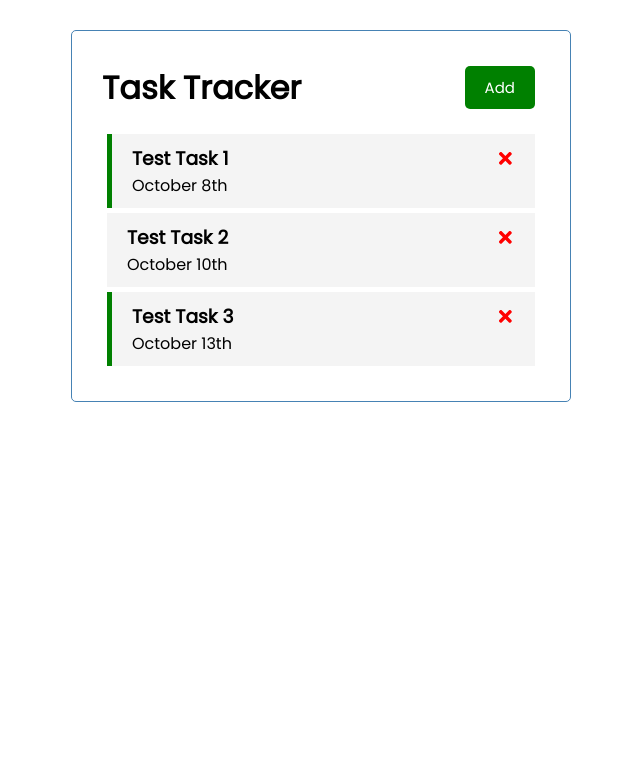
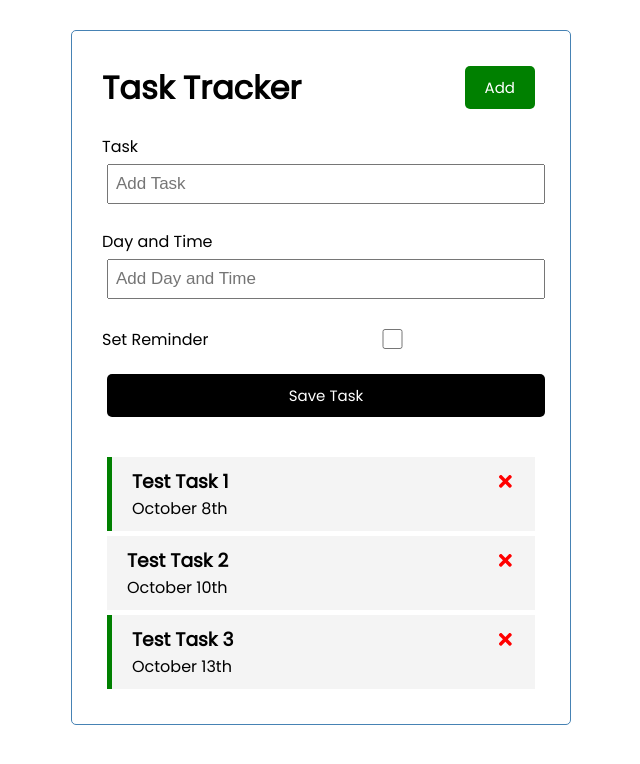
Before and after one commit to jdelia1/react-task-tracker, a React (Create React App) app: page / in a window 1280 px wide. Shown: the top 764 px of the page, without its empty margins (319-959 px from the left). Built offline with nearby package versions, Linux system fonts and the light colour scheme.

Commit message:
add task functionality

```diff
--- a/src/App.js
+++ b/src/App.js
@@ -1,5 +1,6 @@
 import Header from './components/Header'
 import Tasks from './components/Tasks'
+import AddTask from './components/AddTask'
 import {useState} from 'react'
 
 function App() {
@@ -24,6 +25,14 @@
         }
     ])
 
+    // Add Task
+    const addTask = (task) => {
+        // Not a guaranteed solution for ID!!!
+        const id = Math.floor(Math.random() * 10000) + 1
+        const newTask = { id, ...task }
+        setTasks([...tasks, newTask])
+    }
+
     // Delete Task
     const deleteTask = (id) => {
         setTasks(tasks.filter((task) => task.id !== id))
@@ -37,6 +46,7 @@
     return (
         <div className="container">
             <Header />
+            <AddTask onAdd={addTask} />
             {tasks.length > 0 ?
                 <Tasks tasks={tasks} onDelete={deleteTask} onToggle={toggleReminder}/> :
                 <p>No Tasks</p>}
--- /dev/null
+++ b/src/components/AddTask.js
@@ -0,0 +1,46 @@
+import { useState } from 'react'
+
+const AddTask = ({onAdd}) => {
+    const [text, setText] = useState('')
+    const [day, setDay] = useState('')
+    const [reminder, setReminder] = useState(false)
+
+    const onSubmit = (e) => {
+        e.preventDefault()
+
+        if (!text) {
+            alert('Please add a Task');
+            return;
+        }
+
+        onAdd({ text, day, reminder})
+        setText('');
+        setDay('')
+        setReminder(false)
+    }
+
+    return (
+        <form className='add-form' onSubmit={onSubmit}>
+            <div className='form-control'>
+                <label>Task</label>
+                <input type='text' placeholder='Add Task' value={text} onChange={(e) => setText(e.target.value)}></input>
+            </div>
+            <div className='form-control'>
+                <label>Day and Time</label>
+                <input type='text' placeholder='Add Day and Time' value={day} onChange={(e) => setDay(e.target.value)}></input>
+            </div>
+            <div className='form-control form-control-check'>
+                <label>Set Reminder</label>
+                <input
+                    type='checkbox'
+                    checked={reminder}
+                    value={reminder}
+                    onChange={(e) => setReminder(e.currentTarget.checked)}></input>
+            </div>
+
+            <input className='btn btn-block' type='submit' value='Save Task' />
+        </form>
+    )
+}
+
+export default AddTask
```
